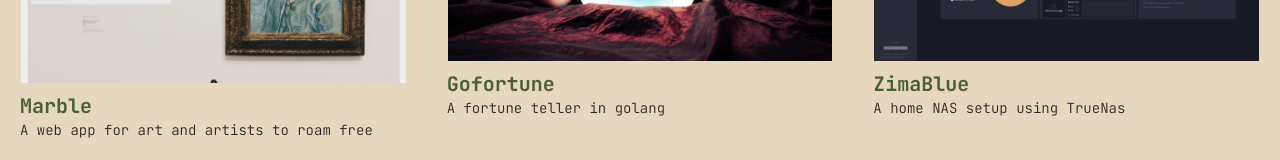
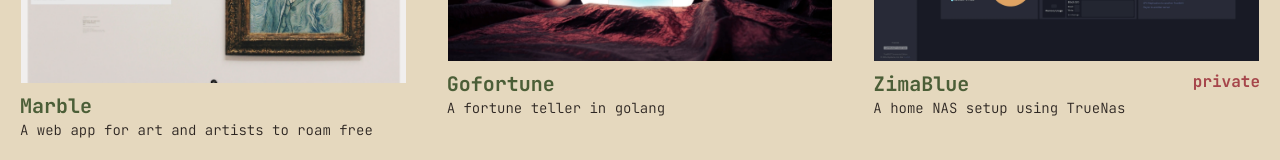
Before and after one commit to Aymanemjj/Portfolio, a Vue app: page /projects in a window 1280 px wide. Shown: the part 348-508 px from the top of the page. Built offline with nearby package versions, Linux system fonts and the light colour scheme.

Commit message:
Possibility of a project being private

```diff
--- a/src/components/ProjectCard.vue
+++ b/src/components/ProjectCard.vue
@@ -5,6 +5,7 @@ interface Project {
   title: string
   description: string
   link?: string
+  private?: boolean
   preview: {
     thumbnail: string
     alt?: string
@@ -34,20 +35,18 @@ function sendToLink() {
 <template>
   <div class="group font-bold cursor-pointer" @click="sendToLink">
     <div
-      class="p-1 border border-transparent group-hover:border-pl-secondary dark:group-hover:border-pd-secondary transition-colors duration-300"
-    >
-      <img
-        :src="thumbnailSrc"
-        :alt="project.preview.alt || `${project.title} preview`"
-        class="text-pl-text dark:text-pd-text w-full h-auto object-cover transition-all duration-300"
-        loading="lazy"
-        decoding="async"
-      />
+      class="p-1 border border-transparent group-hover:border-pl-secondary dark:group-hover:border-pd-secondary transition-colors duration-300">
+      <img :src="thumbnailSrc" :alt="project.preview.alt || `${project.title} preview`"
+        class="text-pl-text dark:text-pd-text w-full h-auto object-cover transition-all duration-300" loading="lazy"
+        decoding="async" />
     </div>
     <div class="flex flex-col justify-between p-1">
-      <h3 class="text-xl text-pl-primary dark:text-pd-primary font-bold">
-        {{ project.title }}
-      </h3>
+      <div class="flex flex-row justify-between">
+        <h3 class="text-xl text-pl-primary dark:text-pd-primary font-bold">
+          {{ project.title }}
+        </h3>
+        <span class="text-pl-warning dark:text-pd-warning font-bold" v-if="project.private">private</span>
+      </div>
       <div class="flex justify-between">
         <p class="text-sm font-light text-justify text-pl-text dark:text-pd-text">
           {{ project.description }}
--- a/src/data/projects.json
+++ b/src/data/projects.json
@@ -27,6 +27,7 @@
         {
             "title": "ZimaBlue",
             "description": "A home NAS setup using TrueNas",
+            "private" : true,
             "preview": {
                 "type": "image",
                 "thumbnail": "home_nas/thumbnail.webp",
```
